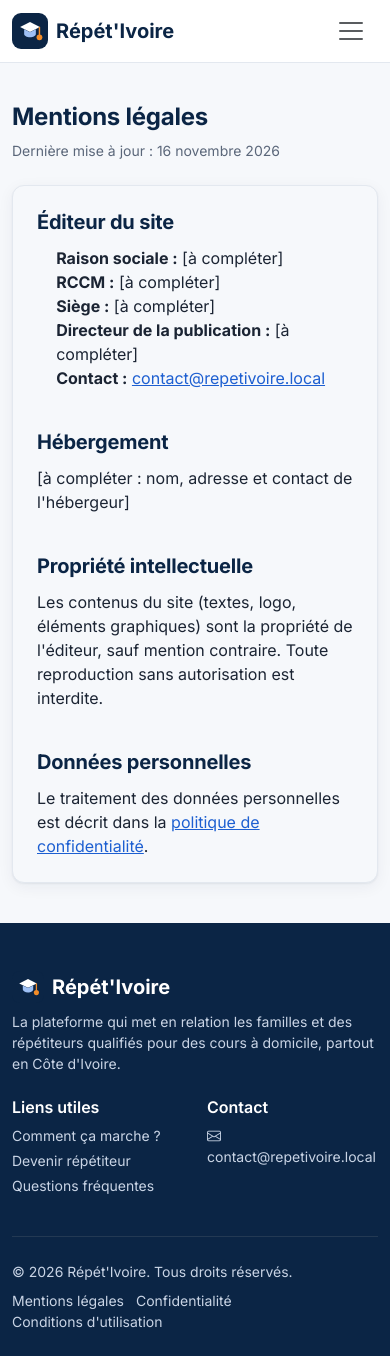
After one commit to OthiSmith/repet-ivoire, a Django app: page /mentions-legales/ in a window 390 px wide. The commit adds this page. Run offline with Django 5.2, Linux system fonts and the light colour scheme; some libraries are stand-ins or nearby versions.

Commit message:
Gains rapides : WhatsApp, FAQ, pages légales, aperçus de partage
- Bouton WhatsApp flottant (WHATSAPP_NUMBER dans .env)
- Page FAQ (parents, répétiteurs, données)
- Mentions légales, confidentialité (loi 2013-450 / ARTCI), CGU
- Section « Des répétiteurs vérifiés » sur l'accueil
- Balises Open Graph, image d'aperçu et icône mobile

Co-Authored-By: Claude Opus 5.5 <noreply@anthropic.com>

```diff
--- a/core/context_processors.py
+++ b/core/context_processors.py
@@ -1,5 +1,20 @@
 """Variables disponibles dans tous les gabarits."""
+import re
+from urllib.parse import quote
+
 from django.conf import settings
+
+WHATSAPP_DEFAULT_MESSAGE = "Bonjour, je cherche un répétiteur pour mon enfant."
+
+
+def whatsapp_url(number, message=WHATSAPP_DEFAULT_MESSAGE):
+    """Construit un lien wa.me à partir d'un numéro (ivoirien ou international)."""
+    digits = re.sub(r"\D", "", number or "")
+    if not digits:
+        return ""
+    if len(digits) == 10:  # numéro ivoirien saisi sans indicatif
+        digits = f"225{digits}"
+    return f"https://wa.me/{digits}?text={quote(message)}"
 
 
 def site(request):
@@ -7,5 +22,6 @@ def site(request):
         "SITE_NAME": settings.SITE_NAME,
         "CONTACT_EMAIL": settings.CONTACT_EMAIL,
         "CONTACT_PHONE": settings.CONTACT_PHONE,
+        "WHATSAPP_URL": whatsapp_url(settings.WHATSAPP_NUMBER),
         "FEATURE_REVIEWS_ENABLED": settings.FEATURE_REVIEWS_ENABLED,
     }
--- a/core/urls.py
+++ b/core/urls.py
@@ -6,4 +6,8 @@ app_name = "core"
 
 urlpatterns = [
     path("", views.HomeView.as_view(), name="home"),
+    path("questions-frequentes/", views.FaqView.as_view(), name="faq"),
+    path("mentions-legales/", views.LegalNoticeView.as_view(), name="legal_notice"),
+    path("confidentialite/", views.PrivacyView.as_view(), name="privacy"),
+    path("conditions-utilisation/", views.TermsView.as_view(), name="terms"),
 ]
--- a/core/views.py
+++ b/core/views.py
@@ -1,4 +1,5 @@
 """Vues publiques du socle commun."""
+from django.conf import settings
 from django.shortcuts import render
 from django.views.generic import TemplateView
 
@@ -9,6 +10,36 @@ class HomeView(TemplateView):
     template_name = "core/home.html"
 
 
+class FaqView(TemplateView):
+    template_name = "core/faq.html"
+
+
+class LegalNoticeView(TemplateView):
+    """Mentions légales : les informations de l'éditeur viennent du fichier .env."""
+
+    template_name = "core/legal/notice.html"
+
+    def get_context_data(self, **kwargs):
+        context = super().get_context_data(**kwargs)
+        context["legal"] = {
+            "company_name": settings.LEGAL_COMPANY_NAME,
+            "company_form": settings.LEGAL_COMPANY_FORM,
+            "rccm": settings.LEGAL_RCCM,
+            "address": settings.LEGAL_ADDRESS,
+            "director": settings.LEGAL_DIRECTOR,
+            "host": settings.LEGAL_HOST,
+        }
+        return context
+
+
+class PrivacyView(TemplateView):
+    template_name = "core/legal/privacy.html"
+
+
+class TermsView(TemplateView):
+    template_name = "core/legal/terms.html"
+
+
 def page_not_found(request, exception):
     """Page 404 personnalisée (utilisée quand DEBUG=False)."""
     return render(request, "404.html", status=404)
--- a/static/css/theme.css
+++ b/static/css/theme.css
@@ -96,6 +96,14 @@ h1, h2, h3, h4, h5, .h1, .h2, .h3, .h4, .h5 { color: var(--ri-navy); font-weight
 .badge-unverified { background: #FFF4E5; color: #9A5B13; font-weight: 600; }
 .badge-demo { background: #FDECEC; color: #B42318; font-weight: 700; letter-spacing: .03em; }
 
+/* ---- Bouton WhatsApp flottant ---- */
+.whatsapp-float { position: fixed; right: 1rem; bottom: 1rem; z-index: 1030; width: 56px; height: 56px; border-radius: 50%; background: #25D366; color: #fff; display: inline-flex; align-items: center; justify-content: center; font-size: 1.75rem; box-shadow: var(--ri-shadow-hover); text-decoration: none; }
+.whatsapp-float:hover { background: #1EBE5A; color: #fff; }
+
+/* ---- Pages légales ---- */
+.legal-page h2 { margin-bottom: .75rem; }
+.legal-page ul { padding-left: 1.2rem; }
+
 /* ---- Accessibilité ---- */
 :focus-visible { outline: 3px solid rgba(29, 95, 209, .45); outline-offset: 2px; }
 @media (prefers-reduced-motion: reduce) { .card-hover, .card-hover:hover { transition: none; transform: none; } }
--- a/templates/base.html
+++ b/templates/base.html
@@ -6,7 +6,18 @@
   <meta name="description" content="{% block meta_description %}{{ SITE_NAME }} met en relation les parents et des répétiteurs qualifiés pour des cours à domicile partout en Côte d'Ivoire.{% endblock %}">
   <meta name="theme-color" content="#0B2545">
   <title>{% block title %}{{ SITE_NAME }}{% endblock %}</title>
+  <link rel="canonical" href="{{ request.build_absolute_uri }}">
+  {# Aperçu lors du partage du lien (WhatsApp, Facebook, LinkedIn…) #}
+  <meta property="og:type" content="website">
+  <meta property="og:site_name" content="{{ SITE_NAME }}">
+  <meta property="og:locale" content="fr_CI">
+  <meta property="og:url" content="{{ request.build_absolute_uri }}">
+  <meta property="og:title" content="{% block og_title %}{{ SITE_NAME }} — Le bon répétiteur pour faire réussir votre enfant{% endblock %}">
+  <meta property="og:description" content="{% block og_description %}Cours à domicile en Côte d'Ivoire avec des répétiteurs vérifiés, du primaire au BAC.{% endblock %}">
+  <meta property="og:image" content="{{ request.scheme }}://{{ request.get_host }}{% static 'img/og-image.png' %}">
+  <meta name="twitter:card" content="summary_large_image">
   <link rel="icon" href="{% static 'img/logo.svg' %}" type="image/svg+xml">
+  <link rel="apple-touch-icon" href="{% static 'img/apple-touch-icon.png' %}">
   <link rel="stylesheet" href="{% static 'vendor/bootstrap/bootstrap.min.css' %}">
   <link rel="stylesheet" href="{% static 'vendor/bootstrap-icons/bootstrap-icons.min.css' %}">
   <link rel="stylesheet" href="{% static 'css/theme.css' %}">
@@ -33,6 +44,12 @@
 
   {% block footer %}{% include "partials/footer.html" %}{% endblock %}
 
+  {% if WHATSAPP_URL %}
+    <a href="{{ WHATSAPP_URL }}" class="whatsapp-float" target="_blank" rel="noopener" aria-label="Nous écrire sur WhatsApp">
+      <i class="bi bi-whatsapp" aria-hidden="true"></i>
+    </a>
+  {% endif %}
+
   <script src="{% static 'vendor/bootstrap/bootstrap.bundle.min.js' %}"></script>
   <script src="{% static 'js/main.js' %}"></script>
   {% block extra_js %}{% endblock %}
--- /dev/null
+++ b/templates/core/legal/base_legal.html
@@ -0,0 +1,13 @@
+{% extends "base.html" %}
+{# Gabarit commun des pages légales. Les textes sont des modèles à faire relire par un juriste. #}
+{% block content %}
+<section class="section">
+  <div class="container legal-page" style="max-width: 820px;">
+    <h1 class="section-title mb-2">{% block legal_title %}{% endblock %}</h1>
+    <p class="text-muted small mb-4">Dernière mise à jour : {% block legal_updated %}{% endblock %}</p>
+    <div class="card p-4 p-lg-5">
+      {% block legal_body %}{% endblock %}
+    </div>
+  </div>
+</section>
+{% endblock %}
--- /dev/null
+++ b/templates/core/legal/notice.html
@@ -0,0 +1,24 @@
+{% extends "core/legal/base_legal.html" %}
+{% block title %}Mentions légales — {{ SITE_NAME }}{% endblock %}
+{% block legal_title %}Mentions légales{% endblock %}
+{% block legal_updated %}16 novembre 2026{% endblock %}
+
+{% block legal_body %}
+<h2 class="h5">Éditeur du site</h2>
+<ul class="list-unstyled">
+  <li><strong>Raison sociale :</strong> {{ legal.company_name|default:"[à compléter]" }}{% if legal.company_form %} ({{ legal.company_form }}){% endif %}</li>
+  <li><strong>RCCM :</strong> {{ legal.rccm|default:"[à compléter]" }}</li>
+  <li><strong>Siège :</strong> {{ legal.address|default:"[à compléter]" }}</li>
+  <li><strong>Directeur de la publication :</strong> {{ legal.director|default:"[à compléter]" }}</li>
+  <li><strong>Contact :</strong> <a href="mailto:{{ CONTACT_EMAIL }}">{{ CONTACT_EMAIL }}</a>{% if CONTACT_PHONE %} — {{ CONTACT_PHONE }}{% endif %}</li>
+</ul>
+
+<h2 class="h5 mt-4">Hébergement</h2>
+<p>{{ legal.host|default:"[à compléter : nom, adresse et contact de l'hébergeur]" }}</p>
+
+<h2 class="h5 mt-4">Propriété intellectuelle</h2>
+<p>Les contenus du site (textes, logo, éléments graphiques) sont la propriété de l'éditeur, sauf mention contraire. Toute reproduction sans autorisation est interdite.</p>
+
+<h2 class="h5 mt-4">Données personnelles</h2>
+<p class="mb-0">Le traitement des données personnelles est décrit dans la <a href="{% url 'core:privacy' %}">politique de confidentialité</a>.</p>
+{% endblock %}
--- a/templates/partials/footer.html
+++ b/templates/partials/footer.html
@@ -14,6 +14,7 @@
         <ul class="list-unstyled small d-grid gap-1">
           <li><a href="{% url 'core:home' %}#comment-ca-marche">Comment ça marche ?</a></li>
           <li><a href="{% url 'core:home' %}#devenir-repetiteur">Devenir répétiteur</a></li>
+          <li><a href="{% url 'core:faq' %}">Questions fréquentes</a></li>
         </ul>
       </div>
       <div class="col-6 col-md-4">
@@ -21,10 +22,18 @@
         <ul class="list-unstyled small d-grid gap-1">
           <li><i class="bi bi-envelope me-1" aria-hidden="true"></i> <a href="mailto:{{ CONTACT_EMAIL }}">{{ CONTACT_EMAIL }}</a></li>
           {% if CONTACT_PHONE %}<li><i class="bi bi-telephone me-1" aria-hidden="true"></i> {{ CONTACT_PHONE }}</li>{% endif %}
+          {% if WHATSAPP_URL %}<li><i class="bi bi-whatsapp me-1" aria-hidden="true"></i> <a href="{{ WHATSAPP_URL }}" target="_blank" rel="noopener">WhatsApp</a></li>{% endif %}
         </ul>
       </div>
     </div>
     <hr class="border-secondary my-4">
-    <p class="small mb-0">&copy; {% now "Y" %} {{ SITE_NAME }}. Tous droits réservés.</p>
+    <div class="d-flex flex-column flex-md-row justify-content-between gap-2 small">
+      <p class="mb-0">&copy; {% now "Y" %} {{ SITE_NAME }}. Tous droits réservés.</p>
+      <ul class="list-inline mb-0">
+        <li class="list-inline-item"><a href="{% url 'core:legal_notice' %}">Mentions légales</a></li>
+        <li class="list-inline-item"><a href="{% url 'core:privacy' %}">Confidentialité</a></li>
+        <li class="list-inline-item"><a href="{% url 'core:terms' %}">Conditions d'utilisation</a></li>
+      </ul>
+    </div>
   </div>
 </footer>
```
Also changed, not shown: config/settings/base.py (+10 -0 lines), core/tests/test_pages.py (added, +50 -0 lines), templates/core/faq.html (added, +37 -0 lines), templates/core/home.html (+33 -0 lines), templates/core/legal/privacy.html (added, +33 -0 lines), templates/core/legal/terms.html (added, +37 -0 lines), templates/core/partials/faq_item.html (added, +8 -0 lines), static/img/apple-touch-icon.png (added), static/img/og-image.png (added), 1 other file.
